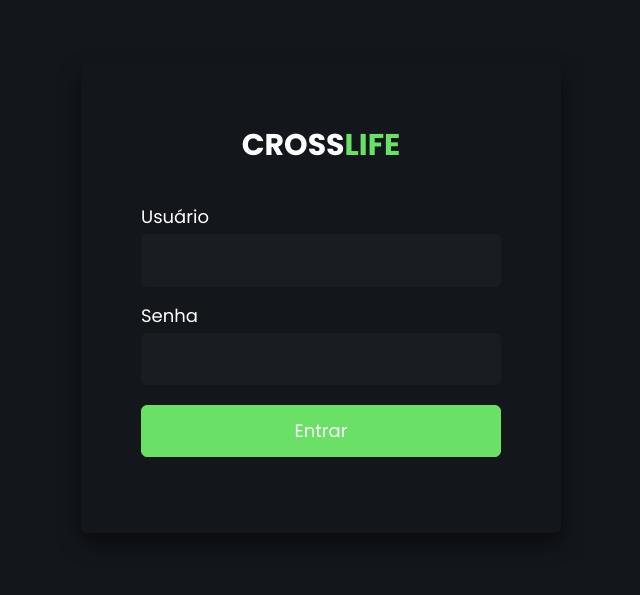
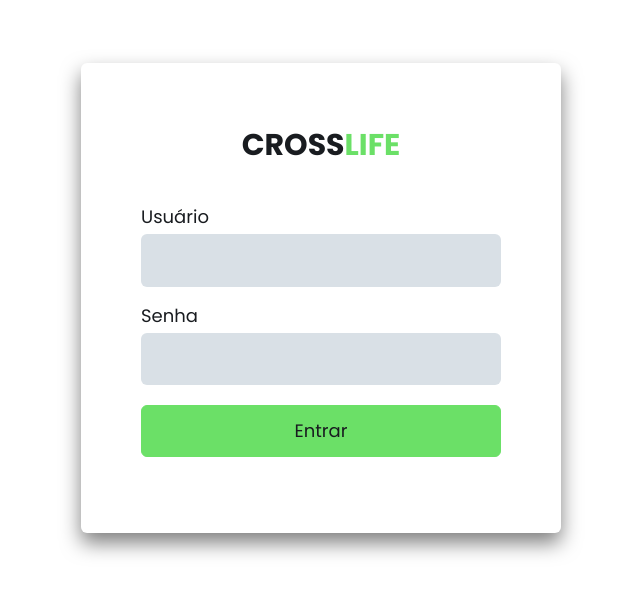
Before and after one commit to caio1902araujo/crosslife-blog-manager, a React (Create React App) app: page / in a window 1280 px wide. Shown: the part 137-732 px from the top of the page, without its empty margins (319-959 px from the left). Built offline with nearby package versions, Linux system fonts and the light colour scheme; the HTML template or start-up script is replaced by a standard one.

Commit message:
fixing bug when changing theme and making theme clear as default

```diff
--- a/src/App.css
+++ b/src/App.css
@@ -7,15 +7,14 @@
   color: var(--color-second);
 }
 
-html {
+html.dark {
   --color-first: #13161b;
   --color-second: #fff;
   --color-third: #6be067;
   --color-fourth: #191c20;
-  --color-error: #f31;
 }
 
-html.light {
+html {
   --color-first: #fff;
   --color-second: #191c20;
   --color-third: #6be067;
--- a/src/Components/Header/Header.js
+++ b/src/Components/Header/Header.js
@@ -10,13 +10,13 @@ import {ReactComponent as User} from '../../Assets/user.svg';
 
 const Header = () => {
   const [active, setActive] = React.useState(false);
-  const [theme, setTheme] = React.useState("escuro");
+  const [theme, setTheme] = React.useState("claro");
   const buttonVisibilityControlRef = React.useRef(null);
 
   const changeTheme = () => {
-    const currentTheme = theme === "escuro" ? "claro" : "escuro";
+    const currentTheme = theme === "claro" ? "escuro" : "claro";
     setTheme(currentTheme);
-    document.documentElement.classList.toggle('light');
+    document.documentElement.classList.toggle('dark');
   }
 
   return (
@@ -34,7 +34,7 @@ const Header = () => {
 
         <div className={styles.itemHeader} onClick={changeTheme}>
           <Tooltip description='Tema'>
-            {theme === "escuro" ? <Theme/> : <Theme/>}
+            <Theme/>
           </Tooltip>
         </div>
 
--- a/src/Components/Tooltip/Tooltip.module.css
+++ b/src/Components/Tooltip/Tooltip.module.css
@@ -16,6 +16,7 @@
 
 .tooltipBox {
   display: none;
+  color: #fff;
   font-size: 0.75rem;
   padding: 0.375rem;
   border-radius: 0.375rem;
```
